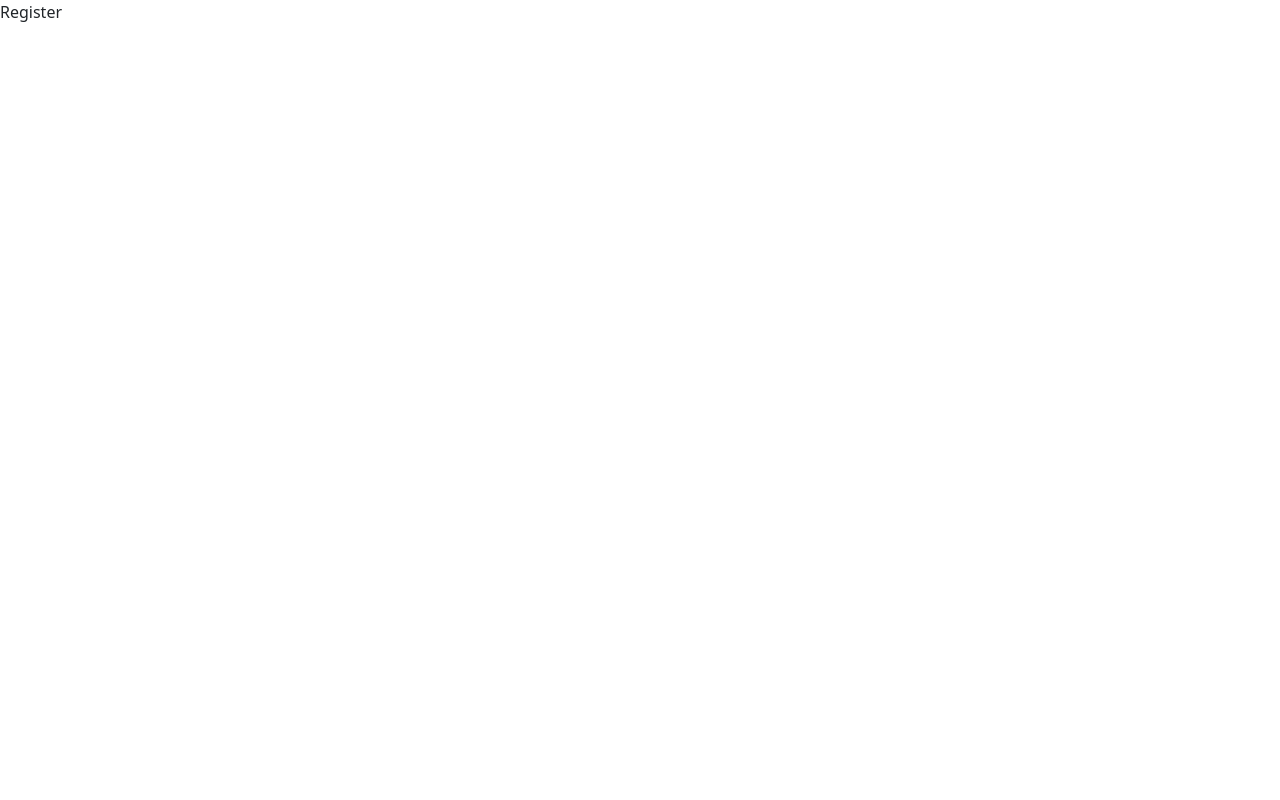
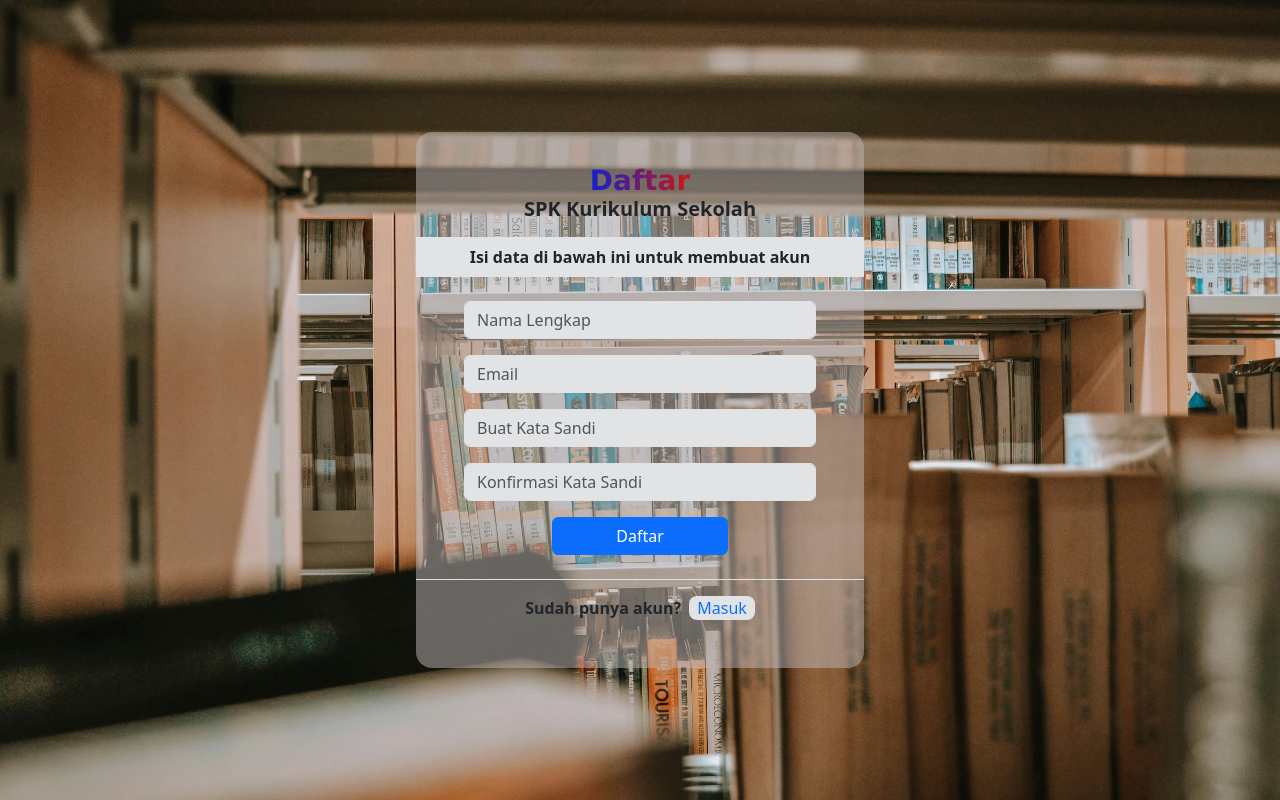
Before and after one commit to agung101/spkKurikulum, a React (Vite) app: page /register in a window 1280 px wide. Built offline with nearby package versions, Linux system fonts and the light colour scheme; the HTML template or start-up script is replaced by a standard one.

Commit message:
Slicing Register Page

```diff
--- a/src/index.css
+++ b/src/index.css
@@ -1,68 +1,11 @@
-/* :root {
-  font-family: Inter, system-ui, Avenir, Helvetica, Arial, sans-serif;
-  line-height: 1.5;
-  font-weight: 400;
-
-  color-scheme: light dark;
-  color: rgba(255, 255, 255, 0.87);
-  background-color: #242424;
-
-  font-synthesis: none;
-  text-rendering: optimizeLegibility;
-  -webkit-font-smoothing: antialiased;
-  -moz-osx-font-smoothing: grayscale;
+#login .text-gradient {
+  background: linear-gradient(to right,  #121FCF, #CF1512);
+  -webkit-background-clip: text;
+  -webkit-text-fill-color: transparent;
 }
 
-a {
-  font-weight: 500;
-  color: #646cff;
-  text-decoration: inherit;
+#register .text-gradient {
+  background: linear-gradient(to right,  #121FCF, #CF1512);
+  -webkit-background-clip: text;
+  -webkit-text-fill-color: transparent;
 }
-a:hover {
-  color: #535bf2;
-}
-
-body {
-  margin: 0;
-  display: flex;
-  place-items: center;
-  min-width: 320px;
-  min-height: 100vh;
-}
-
-h1 {
-  font-size: 3.2em;
-  line-height: 1.1;
-}
-
-button {
-  border-radius: 8px;
-  border: 1px solid transparent;
-  padding: 0.6em 1.2em;
-  font-size: 1em;
-  font-weight: 500;
-  font-family: inherit;
-  background-color: #1a1a1a;
-  cursor: pointer;
-  transition: border-color 0.25s;
-}
-button:hover {
-  border-color: #646cff;
-}
-button:focus,
-button:focus-visible {
-  outline: 4px auto -webkit-focus-ring-color;
-}
-
-@media (prefers-color-scheme: light) {
-  :root {
-    color: #213547;
-    background-color: #ffffff;
-  }
-  a:hover {
-    color: #747bff;
-  }
-  button {
-    background-color: #f9f9f9;
-  }
-} */
--- a/src/pages/Login/index.css
+++ /dev/null
@@ -1,5 +0,0 @@
-#login .text-gradient {
-  background: linear-gradient(to right,  #121FCF, #CF1512);
-  -webkit-background-clip: text;
-  -webkit-text-fill-color: transparent;
-}
--- a/src/pages/Login/index.jsx
+++ b/src/pages/Login/index.jsx
@@ -1,24 +1,28 @@
-/* eslint-disable no-undef */
-// import React from 'react'
-import './index.css'
-import { Link } from 'react-router-dom'
+import { Link, useNavigate } from 'react-router-dom'
 
 const Login = () => {
+  const navigate = useNavigate()
+
+  const submitLogin = (e) => {
+    e.preventDefault()
+    navigate('/')
+  }
+
   return (
     <main id='login' className='container-float d-flex justify-content-center align-items-center' style={{ background: "url('/img/login/library.webp') no-repeat center/cover", width:'100%', height:'100vh' }}>
-      <div className='h-75 d-flex flex-column align-items-center rounded-4' style={{ backgroundColor: 'rgba(191, 184, 184, 0.5)', width: '35%' }}>
+      <div className='d-flex flex-column align-items-center rounded-4' style={{ backgroundColor: 'rgba(191, 184, 184, 0.5)', width: '35%' }}>
         <h2 className='fs-3 fw-bolder mb-0 text-gradient mt-5' style={{ fontFamily: 'Verdana, serif', marginTop: '2rem' }}>Masuk</h2>
         <h2 className='fs-5 fw-bolder mb-3'>SPK Kurikulum Sekolah</h2>
-        <div style={{ backgroundColor: 'rgba(226,227,229, 1)' }}>
+        <div className='bg-secondary-subtle w-100'>
           <p className="fs-6 fw-semibold mb-0 py-2 px-5 text-center">Silahkan masuk untuk menyimpan pengaturan alternatif dan kriteria.</p>
         </div>
-        <form className="w-100 mt-4 px-5 pb-4 d-flex flex-column align-items-center border-bottom">
-          <input type="email" className="form-control bg-secondary-subtle mb-3" id="email" placeholder="Email"/>
-          <input type="password" className="form-control bg-secondary-subtle mb-3" id="password" placeholder="Password"/>
-          <button type="button" className="btn btn-primary w-50">Masuk</button>
+        <form onSubmit={submitLogin} className="w-100 mt-4 px-5 pb-4 d-flex flex-column align-items-center border-bottom">
+          <input type="email" className="form-control bg-secondary-subtle mb-3" placeholder="Email"/>
+          <input type="password" className="form-control bg-secondary-subtle mb-3" placeholder="Password"/>
+          <button type="submit" className="btn btn-primary w-50">Masuk</button>
         </form>
-        <div className='d-flex mt-2 gap-2'>
-          <p className='fs-6 mb-0 fw-semibold'>Belum mempunyai akun?</p>
+        <div className='d-flex mt-3 mb-5 gap-2'>
+          <p className='fs-6 mb-0 fw-semibold'>Belum punya akun?</p>
           <Link to="/register" className="bg-secondary-subtle px-2 rounded-3 text-decoration-none">
             <p className='mb-0'>Daftar</p>
           </Link>
--- a/src/pages/Register/index.jsx
+++ b/src/pages/Register/index.jsx
@@ -1,8 +1,36 @@
-// import React from 'react'
+import { Link, useNavigate } from 'react-router-dom'
 
 const Register = () => {
+  const navigate = useNavigate()
+
+  const submitRegister = (e) => {
+    e.preventDefault()
+    navigate('/login')
+  }
+
   return (
-    <div>Register</div>
+    <main id='login' className='container-float d-flex justify-content-center align-items-center' style={{ background: "url('/img/login/library.webp') no-repeat center/cover", width:'100%', height:'100vh' }}>
+      <div className='d-flex flex-column align-items-center rounded-4' style={{ backgroundColor: 'rgba(191, 184, 184, 0.5)', width: '35%' }}>
+        <h2 className='fs-3 fw-bolder mb-0 text-gradient' style={{ fontFamily: 'Verdana, serif', marginTop: '2rem' }}>Daftar</h2>
+        <h2 className='fs-5 fw-bolder mb-3'>SPK Kurikulum Sekolah</h2>
+        <div className='bg-secondary-subtle w-100'>
+          <p className="fs-6 fw-semibold mb-0 py-2 px-5 text-center">Isi data di bawah ini untuk membuat akun</p>
+        </div>
+        <form onSubmit={submitRegister} className="w-100 mt-4 px-5 pb-4 d-flex flex-column align-items-center border-bottom">
+          <input type="text" className="form-control bg-secondary-subtle mb-3" placeholder="Nama Lengkap"/>
+          <input type="email" className="form-control bg-secondary-subtle mb-3" placeholder="Email"/>
+          <input type="password" className="form-control bg-secondary-subtle mb-3" placeholder="Buat Kata Sandi"/>
+          <input type="password" className="form-control bg-secondary-subtle mb-3" placeholder="Konfirmasi Kata Sandi"/>
+          <button type="submit" className="btn btn-primary w-50">Daftar</button>
+        </form>
+        <div className='d-flex mt-3 mb-5 gap-2'>
+          <p className='fs-6 mb-0 fw-semibold'>Sudah punya akun?</p>
+          <Link to="/login" className="bg-secondary-subtle px-2 rounded-3 text-decoration-none">
+            <p className='mb-0'>Masuk</p>
+          </Link>
+        </div>
+      </div>
+    </main>
   )
 }
 
```
